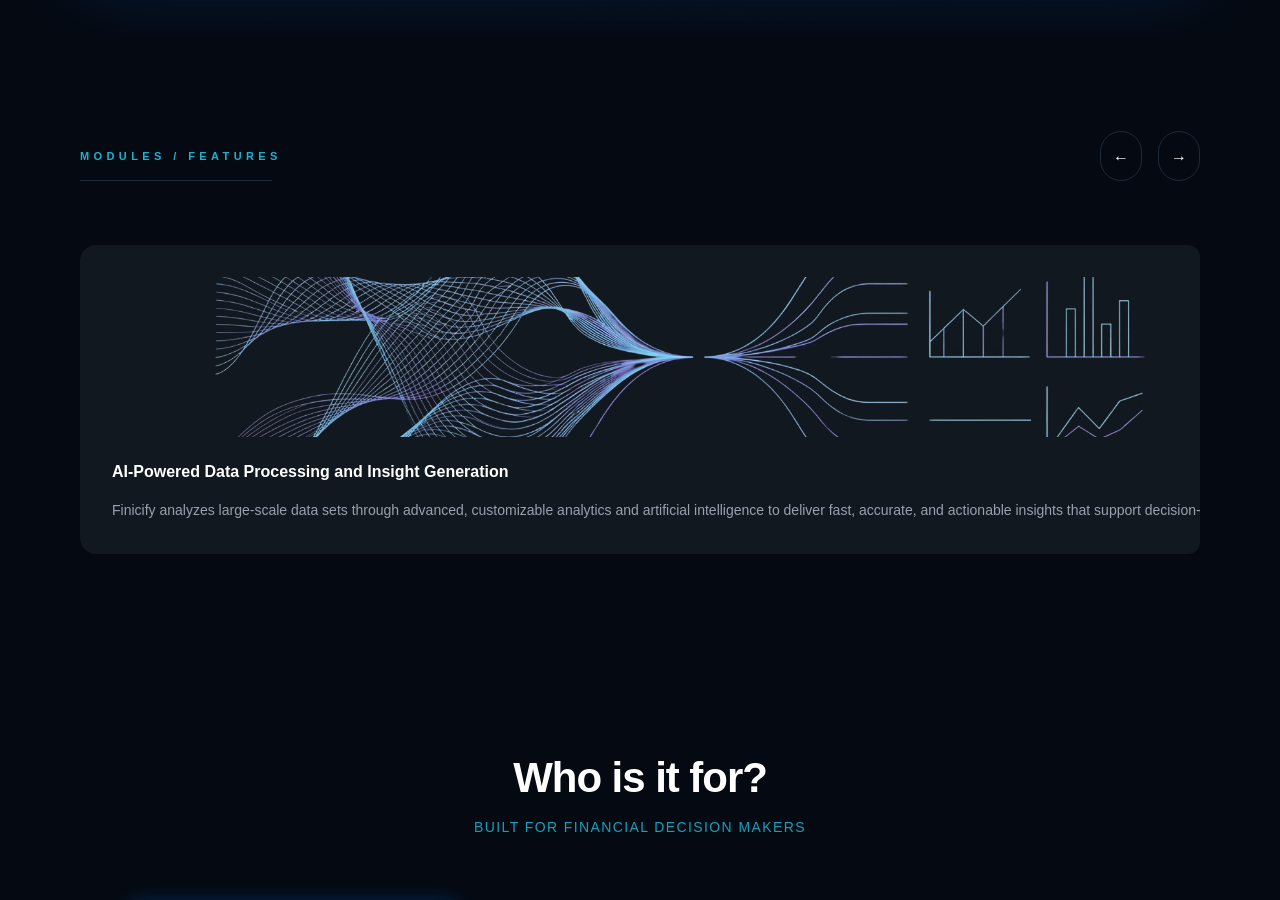
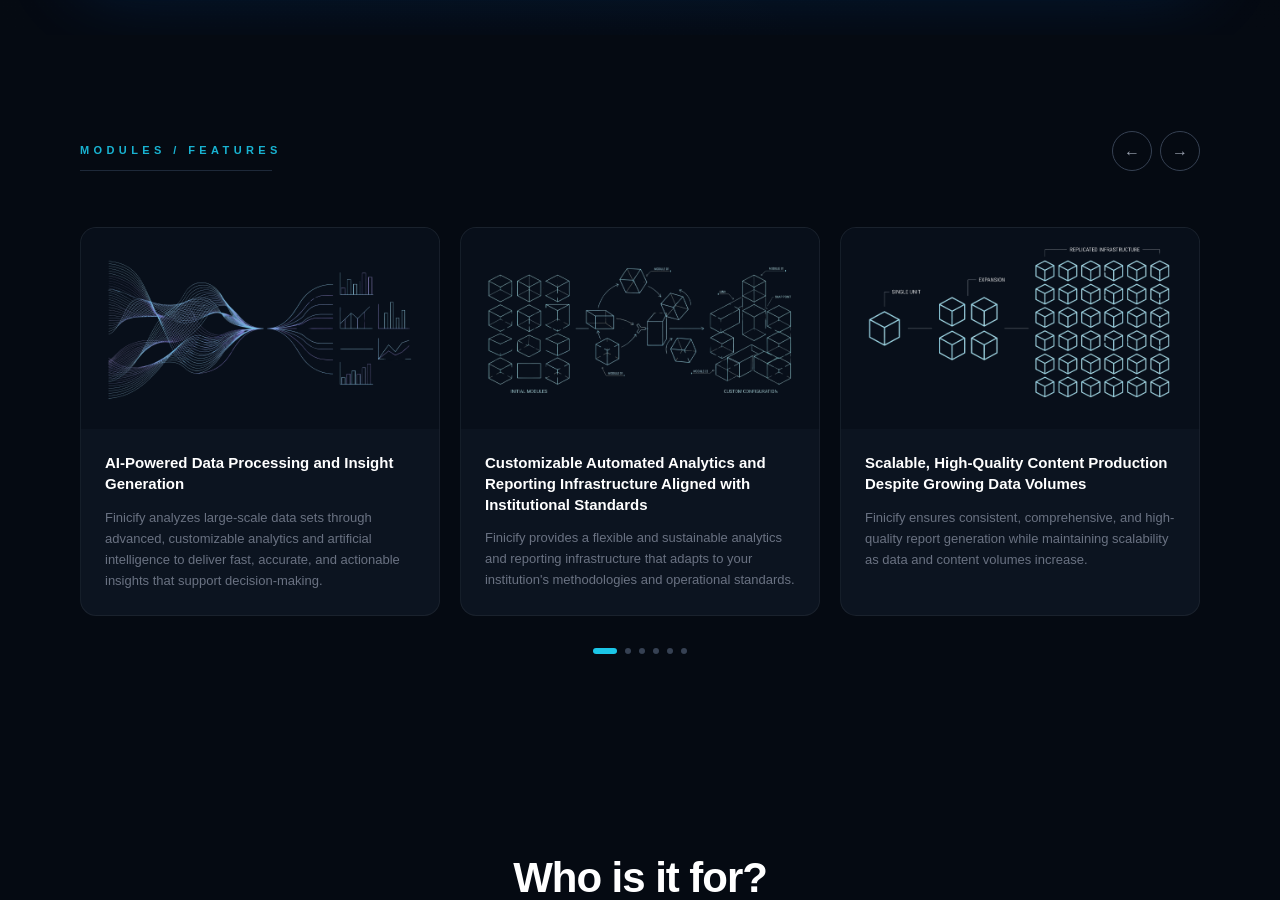
Before and after one commit to finicifytech-tech/finicify-X-Arc, a React (Vite) app in the folder frontend/: page / in a window 1280 px wide. Shown: the part 1380-2280 px from the top of the page. Built offline with nearby package versions, Linux system fonts and the light colour scheme.

Commit message:
update the Module Sliders

```diff
--- a/frontend/src/components/ModuleSlider.tsx
+++ b/frontend/src/components/ModuleSlider.tsx
@@ -14,10 +14,12 @@
 }
 
 export default function ModuleSlider({ lang }: { lang: Language }) {
-  const [currentIndex, setCurrentIndex] = useState(0);
-  const [stepPx, setStepPx] = useState(432);
+  // Start in the middle copy of the triplicated array for infinite loop
+  const [currentIndex, setCurrentIndex] = useState(6);
+  const [stepPx, setStepPx] = useState(0);
   const [dragOffset, setDragOffset] = useState(0);
   const [isDragging, setIsDragging] = useState(false);
+  const [animated, setAnimated] = useState(true);
   const dragStartRef = useRef<{ x: number; pointerId: number } | null>(null);
   const trackRef = useRef<HTMLDivElement>(null);
 
@@ -33,7 +35,7 @@
           },
           {
             title: "Customizable Automated Analytics and Reporting Infrastructure Aligned with Institutional Standards",
-            desc: "Finicify provides a flexible and sustainable analytics and reporting infrastructure that adapts to your institution’s methodologies and operational standards.",
+            desc: "Finicify provides a flexible and sustainable analytics and reporting infrastructure that adapts to your institution's methodologies and operational standards.",
             image: "/2.png",
           },
           {
@@ -133,13 +135,39 @@
   );
 
   const current = data[lang];
+  const n = current.modules.length; // 6
 
+  // Triple the array: [copy1, real, copy2] — start in the middle (real) set
+  const loopModules = useMemo(
+    () => [...current.modules, ...current.modules, ...current.modules],
+    [current.modules]
+  );
+
+  // Silently jump to the equivalent position in the middle set without animation
+  const jumpSilent = useCallback((target: number) => {
+    setAnimated(false);
+    setCurrentIndex(target);
+    // Re-enable animation after two frames so the DOM has updated
+    requestAnimationFrame(() => {
+      requestAnimationFrame(() => setAnimated(true));
+    });
+  }, []);
+
+  // After each animated move, if we've drifted into a cloned set → snap back silently
+  useEffect(() => {
+    if (currentIndex < n || currentIndex >= 2 * n) {
+      const target = currentIndex < n ? currentIndex + n : currentIndex - n;
+      const timer = setTimeout(() => jumpSilent(target), 720);
+      return () => clearTimeout(timer);
+    }
+  }, [currentIndex, n, jumpSilent]);
+
+  // Measure card width + gap to drive the transform
   const measureStep = useCallback(() => {
     const track = trackRef.current;
-    const first = track?.firstElementChild as HTMLElement | undefined;
+    const first = track?.firstElementChild as HTMLElement | null;
     if (!track || !first) return;
-    const gapStr = getComputedStyle(track).gap;
-    const gap = parseFloat(gapStr) || 0;
+    const gap = parseFloat(getComputedStyle(track).gap) || 0;
     const w = first.getBoundingClientRect().width;
     if (w > 0) setStepPx(w + gap);
   }, []);
@@ -158,21 +186,14 @@
       ro.disconnect();
       window.removeEventListener("orientationchange", measureStep);
     };
-  }, [measureStep, lang, currentIndex, current.modules.length]);
+  }, [measureStep, lang]);
 
-  const handleNext = useCallback(() => {
-    setCurrentIndex((prev) => (prev + 1) % current.modules.length);
-  }, [current.modules.length]);
+  const handleNext = useCallback(() => setCurrentIndex((p) => p + 1), []);
+  const handlePrev = useCallback(() => setCurrentIndex((p) => p - 1), []);
 
-  const handlePrev = useCallback(() => {
-    setCurrentIndex((prev) => (prev === 0 ? current.modules.length - 1 : prev - 1));
-  }, [current.modules.length]);
-
-  const maxOffset = stepPx * 0.35;
-  const clampedDrag = Math.max(-maxOffset, Math.min(maxOffset, dragOffset));
-
+  const maxDrag = stepPx * 0.4;
+  const clampedDrag = Math.max(-maxDrag, Math.min(maxDrag, dragOffset));
   const baseX = -(currentIndex * stepPx) + (isDragging ? clampedDrag : 0);
-  const transformStyle = { transform: `translate3d(${baseX}px, 0, 0)` };
 
   const onPointerDown = (e: React.PointerEvent) => {
     if (e.button !== 0) return;
@@ -188,51 +209,49 @@
     setDragOffset(e.clientX - start.x);
   };
 
-  const finishPointer = (e: React.PointerEvent) => {
+  const finishDrag = (e: React.PointerEvent) => {
     const start = dragStartRef.current;
     if (!start || start.pointerId !== e.pointerId) return;
-    try {
-      (e.currentTarget as HTMLElement).releasePointerCapture(e.pointerId);
-    } catch {
-      /* ignore */
-    }
+    try { (e.currentTarget as HTMLElement).releasePointerCapture(e.pointerId); } catch { /* noop */ }
     const dx = e.clientX - start.x;
     dragStartRef.current = null;
     setIsDragging(false);
     setDragOffset(0);
-    const threshold = Math.min(72, stepPx * 0.18);
+    const threshold = Math.min(60, stepPx * 0.15);
     if (dx > threshold) handlePrev();
     else if (dx < -threshold) handleNext();
   };
 
-  const onPointerUp = (e: React.PointerEvent) => finishPointer(e);
-  const onPointerCancel = (e: React.PointerEvent) => {
+  const cancelDrag = () => {
     dragStartRef.current = null;
     setIsDragging(false);
     setDragOffset(0);
-    try {
-      (e.currentTarget as HTMLElement).releasePointerCapture(e.pointerId);
-    } catch {
-      /* ignore */
-    }
   };
 
+  // Which real dot should be active (maps any index back to 0–n-1)
+  const dotIndex = ((currentIndex % n) + n) % n;
+
   return (
-    <section id="modules" className="w-full py-16 sm:py-24 bg-[#050a12] font-montserrat overflow-hidden">
+    <section
+      id="modules"
+      className="w-full py-16 sm:py-24 bg-[#050a12] font-montserrat overflow-hidden"
+    >
       <div className="max-w-[1440px] mx-auto px-4 sm:px-6 md:px-20">
-        <div className="flex flex-col gap-6 sm:flex-row sm:justify-between sm:items-end mb-10 sm:mb-16">
+
+        {/* ── Header ── */}
+        <div className="flex flex-col gap-5 sm:flex-row sm:justify-between sm:items-end mb-10 sm:mb-14">
           <div className="flex-1 min-w-0">
-            <h2 className="text-[10px] sm:text-[11px] uppercase tracking-[0.35em] sm:tracking-[0.4em] text-[#1bc6e7] font-bold mb-3 sm:mb-4 opacity-90">
+            <h2 className="text-[10px] sm:text-[11px] uppercase tracking-[0.35em] sm:tracking-[0.4em] text-[#1bc6e7] font-bold mb-3 opacity-90">
               {current.label}
             </h2>
             <div className="h-px w-32 sm:w-48 bg-gray-800" />
           </div>
 
-          <div className="flex gap-2 sm:gap-4 shrink-0 self-start sm:self-auto sm:ml-8">
+          <div className="flex gap-2 shrink-0 self-start sm:self-auto">
             <button
               type="button"
               onClick={handlePrev}
-              className="p-2.5 sm:p-3 rounded-full border border-gray-800 text-white hover:bg-[#0275f6] transition touch-manipulation"
+              className="w-9 h-9 sm:w-10 sm:h-10 rounded-full border border-gray-700 text-gray-400 hover:border-[#0275f6] hover:text-white hover:bg-[#0275f6]/20 transition-all touch-manipulation flex items-center justify-center"
               aria-label="Previous module"
             >
               ←
@@ -240,7 +259,7 @@
             <button
               type="button"
               onClick={handleNext}
-              className="p-2.5 sm:p-3 rounded-full border border-gray-800 text-white hover:bg-[#1bc6e7] transition touch-manipulation"
+              className="w-9 h-9 sm:w-10 sm:h-10 rounded-full border border-gray-700 text-gray-400 hover:border-[#1bc6e7] hover:text-white hover:bg-[#1bc6e7]/20 transition-all touch-manipulation flex items-center justify-center"
               aria-label="Next module"
             >
               →
@@ -248,41 +267,79 @@
           </div>
         </div>
 
-        <p className="text-gray-500 text-xs mb-4 lg:hidden">Swipe or drag the cards horizontally</p>
+        <p className="text-gray-600 text-[11px] mb-5 lg:hidden select-none">
+          Swipe to browse modules
+        </p>
 
+        {/* ── Infinite carousel ── */}
         <div
-          className="relative overflow-hidden rounded-xl [-webkit-overflow-scrolling:touch] select-none cursor-grab active:cursor-grabbing [touch-action:none]"
+          className="relative overflow-hidden select-none cursor-grab active:cursor-grabbing [touch-action:pan-y]"
           onPointerDown={onPointerDown}
           onPointerMove={onPointerMove}
-          onPointerUp={onPointerUp}
-          onPointerCancel={onPointerCancel}
-          onLostPointerCapture={() => {
-            dragStartRef.current = null;
-            setIsDragging(false);
-            setDragOffset(0);
-          }}
+          onPointerUp={finishDrag}
+          onPointerCancel={cancelDrag}
+          onLostPointerCapture={cancelDrag}
           role="region"
           aria-roledescription="carousel"
           aria-label="Modules"
         >
           <div
             ref={trackRef}
-            className={`flex gap-6 sm:gap-8 will-change-transform ${isDragging ? "" : "transition-transform duration-700 ease-in-out"}`}
-            style={transformStyle}
+            style={{ transform: `translate3d(${baseX}px, 0, 0)` }}
+            className={[
+              "flex gap-4 sm:gap-5 will-change-transform",
+              animated && !isDragging
+                ? "transition-transform duration-[680ms] ease-in-out"
+                : "",
+            ].join(" ")}
           >
-            {current.modules.map((item, index) => (
+            {loopModules.map((item, index) => (
               <div
                 key={index}
-                className="shrink-0 min-w-[min(100%,280px)] sm:min-w-[320px] md:min-w-[400px] max-w-[calc(100vw-3rem)] sm:max-w-none bg-[#12181f] rounded-2xl p-5 sm:p-8"
+                className="shrink-0 w-full sm:w-[calc(50%-10px)] lg:w-[calc((100%-40px)/3)] bg-[#0c1420] border border-white/[0.06] rounded-2xl overflow-hidden flex flex-col"
               >
-                <img src={item.image} alt="" className="w-full h-[140px] sm:h-[160px] object-cover rounded-xl mb-4 sm:mb-6" />
+                {/* Full-width image */}
+                <div className="w-full aspect-[16/9] overflow-hidden bg-[#080f1a]">
+                  <img
+                    src={item.image}
+                    alt={item.title}
+                    draggable={false}
+                    className="w-full h-full object-cover pointer-events-none"
+                  />
+                </div>
 
-                <h3 className="text-white font-semibold mb-3 sm:mb-4 text-[15px] sm:text-base leading-snug">{item.title}</h3>
-                <p className="text-gray-400 text-sm leading-relaxed">{item.desc}</p>
+                {/* Card body */}
+                <div className="flex flex-col flex-1 p-5 sm:p-6 gap-3">
+                  <h3 className="text-white font-semibold text-[14px] sm:text-[15px] leading-snug">
+                    {item.title}
+                  </h3>
+                  <p className="text-gray-500 text-[13px] leading-relaxed flex-1">
+                    {item.desc}
+                  </p>
+                </div>
               </div>
             ))}
           </div>
         </div>
+
+        {/* ── Dot pagination ── */}
+        <div className="flex justify-center items-center gap-2 mt-8">
+          {current.modules.map((_, i) => (
+            <button
+              key={i}
+              type="button"
+              onClick={() => setCurrentIndex(n + i)}
+              aria-label={`Go to module ${i + 1}`}
+              className={[
+                "rounded-full transition-all duration-300",
+                i === dotIndex
+                  ? "w-6 h-[6px] bg-[#1bc6e7]"
+                  : "w-[6px] h-[6px] bg-gray-700 hover:bg-gray-500",
+              ].join(" ")}
+            />
+          ))}
+        </div>
+
       </div>
     </section>
   );
```
